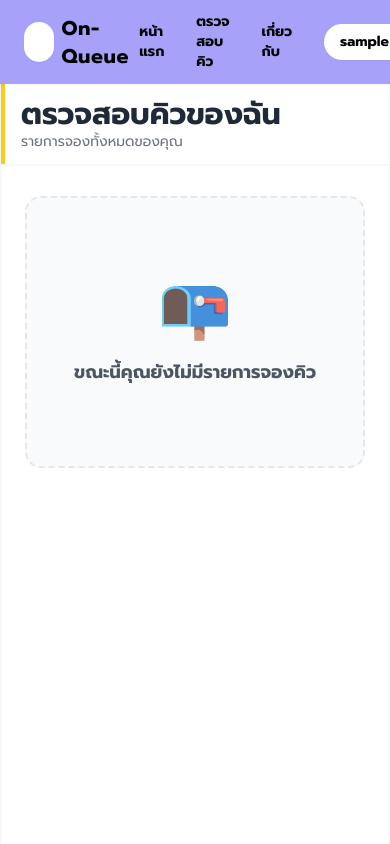
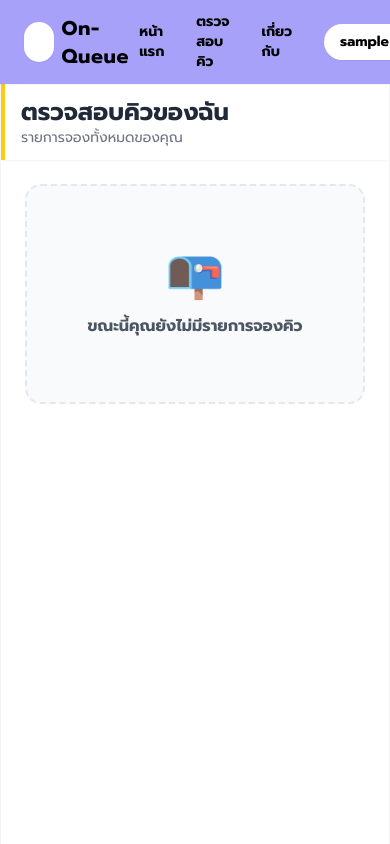
Before and after one commit to 65070196/project, a Django app: page /queue-check/ in a window 390 px wide. Run offline with Django 5.2, Linux system fonts and the light colour scheme; the visitor is signed in with stand-in values (Sample User, id 1); data that the repository does not hold is empty; some libraries are stand-ins or nearby versions.

Commit message:
Update queue_check.html

```diff
--- a/smartqueue/templates/queue_check.html
+++ b/smartqueue/templates/queue_check.html
@@ -8,75 +8,83 @@
 
     <div class="p-6 md:p-10 pb-24">
 
-      <div class="mb-8 border-l-4 border-yellow-400 pl-4 sticky top-0 bg-white/95 backdrop-blur z-10 py-3 shadow-sm -mx-6 md:-mx-10 px-6 md:px-10">
-        <h2 class="text-3xl font-bold text-gray-800">ตรวจสอบคิวของฉัน</h2>
+      <div class="mb-6 border-l-4 border-yellow-400 pl-4 sticky top-0 bg-white/95 backdrop-blur z-10 py-3 shadow-sm -mx-6 md:-mx-10 px-6 md:px-10">
+        <h2 class="text-2xl md:text-3xl font-bold text-gray-800">ตรวจสอบคิวของฉัน</h2>
         <p class="text-gray-500 text-sm">รายการจองทั้งหมดของคุณ</p>
       </div>
 
-      <div class="space-y-6">
+      <div class="space-y-4 max-w-4xl mx-auto">
 
         {% for queue in queues %}
 
-        <div class="bg-white border-2 border-gray-300 rounded-2xl p-6 shadow-sm hover:shadow-lg hover:border-yellow-400 transition-all duration-300">
-            <div class="flex flex-col lg:flex-row lg:justify-between lg:items-start gap-4 mb-6 pb-6 border-b border-gray-100">
+        <div class="bg-white border border-gray-200 rounded-xl p-4 md:p-5 shadow-sm hover:shadow-md hover:border-yellow-400 transition-all duration-300">
 
-                <div class="flex-grow flex items-center gap-4 md:gap-6">
-                    <h3 class="text-xl md:text-2xl lg:text-3xl font-extrabold text-gray-950 leading-tight tracking-tight">
+            <div class="flex flex-col sm:flex-row sm:justify-between sm:items-center gap-3 mb-4 pb-4 border-b border-gray-100">
+
+                <div class="flex-grow flex items-center gap-3">
+                    <h3 class="text-lg md:text-xl font-extrabold text-gray-900 leading-tight tracking-tight line-clamp-1">
                       ร้าน {{ queue.shop.shop_name }}
                     </h3>
                 </div>
 
-                <div class="flex-shrink-0 pt-2 lg:pt-0">
+                <div class="flex-shrink-0">
                   {% if queue.status == 'doing' %}
-                    <span class="px-4 py-2 text-sm rounded-full bg-amber-100 text-amber-700 font-bold border border-amber-200 shadow-sm whitespace-nowrap">
-                      ⏳ {{ queue.get_status_display }}
+                    <span class="px-3 py-1 text-xs rounded-full bg-amber-100 text-amber-700 font-bold border border-amber-200 shadow-sm whitespace-nowrap">
+                      ⏳ กำลังทำ
                     </span>
                   {% elif queue.status == 'done' %}
-                    <span class="px-4 py-2 text-sm rounded-full bg-green-100 text-green-700 font-bold border border-green-200 shadow-sm whitespace-nowrap">
-                      ✅ {{ queue.get_status_display }}
+                    <span class="px-3 py-1 text-xs rounded-full bg-green-100 text-green-700 font-bold border border-green-200 shadow-sm whitespace-nowrap">
+                      ✅ เสร็จสิ้น
                     </span>
                   {% elif queue.status == 'cancel' %}
-                    <span class="px-4 py-2 text-sm rounded-full bg-red-100 text-red-700 font-bold border border-red-200 shadow-sm whitespace-nowrap">
-                      ❌ {{ queue.get_status_display }}
+                    <span class="px-3 py-1 text-xs rounded-full bg-red-100 text-red-700 font-bold border border-red-200 shadow-sm whitespace-nowrap">
+                      ❌ ยกเลิก
                     </span>
                   {% endif %}
                 </div>
             </div>
 
-            <div class="bg-gray-50 p-5 rounded-xl border border-gray-200 w-full">
+            <div class="bg-gray-50 p-4 rounded-lg border border-gray-200 w-full">
 
-                <div class="grid grid-cols-1 md:grid-cols-3 gap-6 items-center">
+                <div class="grid grid-cols-1 sm:grid-cols-3 gap-4 items-center">
 
-                    <div class="md:col-span-1 border-b md:border-b-0 md:border-r border-gray-200 pb-4 md:pb-0">
-                        <span class="text-gray-500 block text-sm font-bold mb-1">🛋️ ประเภทโต๊ะ</span>
-                        <p class="font-black text-indigo-700 text-xl md:text-2xl lg:text-3xl leading-tight">
+                    <div class="sm:col-span-1 border-b sm:border-b-0 sm:border-r border-gray-200 pb-3 sm:pb-0">
+                        <span class="text-gray-500 block text-xs font-bold mb-1">🛋️ ประเภทโต๊ะ</span>
+                        <p class="font-bold text-indigo-700 text-lg line-clamp-1">
                             {{ queue.table.name|default:"ไม่ได้ระบุ" }}
                         </p>
                     </div>
 
-                    <div class="md:col-span-1 md:pl-4">
-                        <span class="text-gray-500 block text-sm font-medium mb-1">📅 วันที่จอง</span>
-                        <p class="font-extrabold text-gray-900 text-lg md:text-xl">
+                    <div class="sm:col-span-1 sm:pl-3">
+                        <span class="text-gray-500 block text-xs font-medium mb-1">📅 วันที่จอง</span>
+                        <p class="font-bold text-gray-900 text-base">
                           {{ queue.queue_date|date:"d M Y" }}
                         </p>
                     </div>
 
-                    <div class="md:col-span-1">
-                        <span class="text-gray-500 block text-sm font-medium mb-1">⏰ เวลาที่จอง</span>
-                        <p class="font-extrabold text-gray-900 text-lg md:text-xl">
+                    <div class="sm:col-span-1">
+                        <span class="text-gray-500 block text-xs font-medium mb-1">⏰ เวลาที่จอง</span>
+                        <p class="font-bold text-gray-900 text-base">
                           {{ queue.queue_time|date:"H:i" }} น.
                         </p>
                     </div>
 
                 </div>
-
-            </div>
             </div>
 
+            <div class="mt-3 text-right">
+              <p class="text-[13px] text-gray-500 flex items-center justify-end gap-1.5 font-medium">
+                  <svg class="w-4 h-4 text-gray-400" fill="none" stroke="currentColor" viewBox="0 0 24 24"><path stroke-linecap="round" stroke-linejoin="round" stroke-width="2" d="M13 16h-1v-4h-1m1-4h.01M21 12a9 9 0 11-18 0 9 9 0 0118 0z"></path></svg>
+                  หากต้องการยกเลิกการจอง กรุณาติดต่อทางร้านค้าโดยตรง
+              </p>
+            </div>
+
+        </div>
+
         {% empty %}
-          <div class="flex flex-col items-center justify-center py-20 bg-gray-50 rounded-2xl border-2 border-dashed border-gray-200">
-            <span class="text-6xl mb-5 opacity-80">📭</span>
-            <div class="text-center text-gray-600 font-semibold text-lg">
+          <div class="flex flex-col items-center justify-center py-16 bg-gray-50 rounded-2xl border-2 border-dashed border-gray-200">
+            <span class="text-5xl mb-4 opacity-80">📭</span>
+            <div class="text-center text-gray-600 font-semibold text-base">
               ขณะนี้คุณยังไม่มีรายการจองคิว
             </div>
           </div>
```
